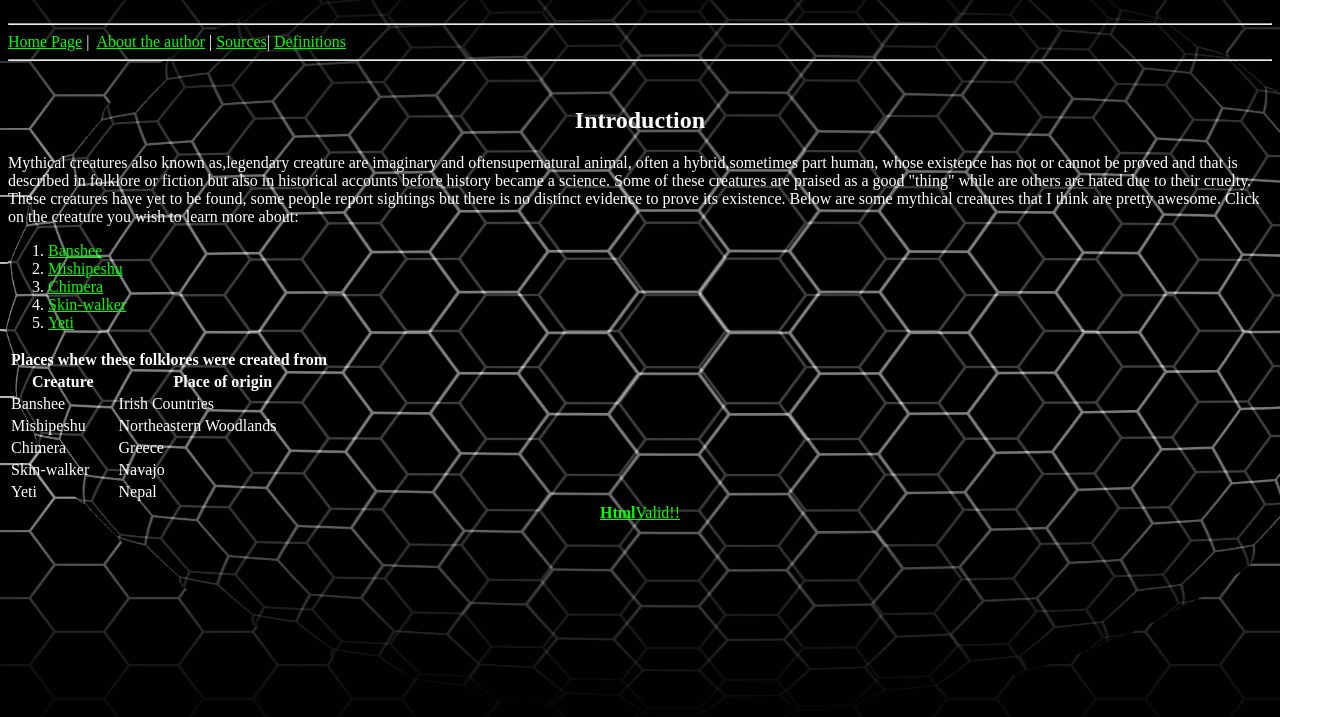
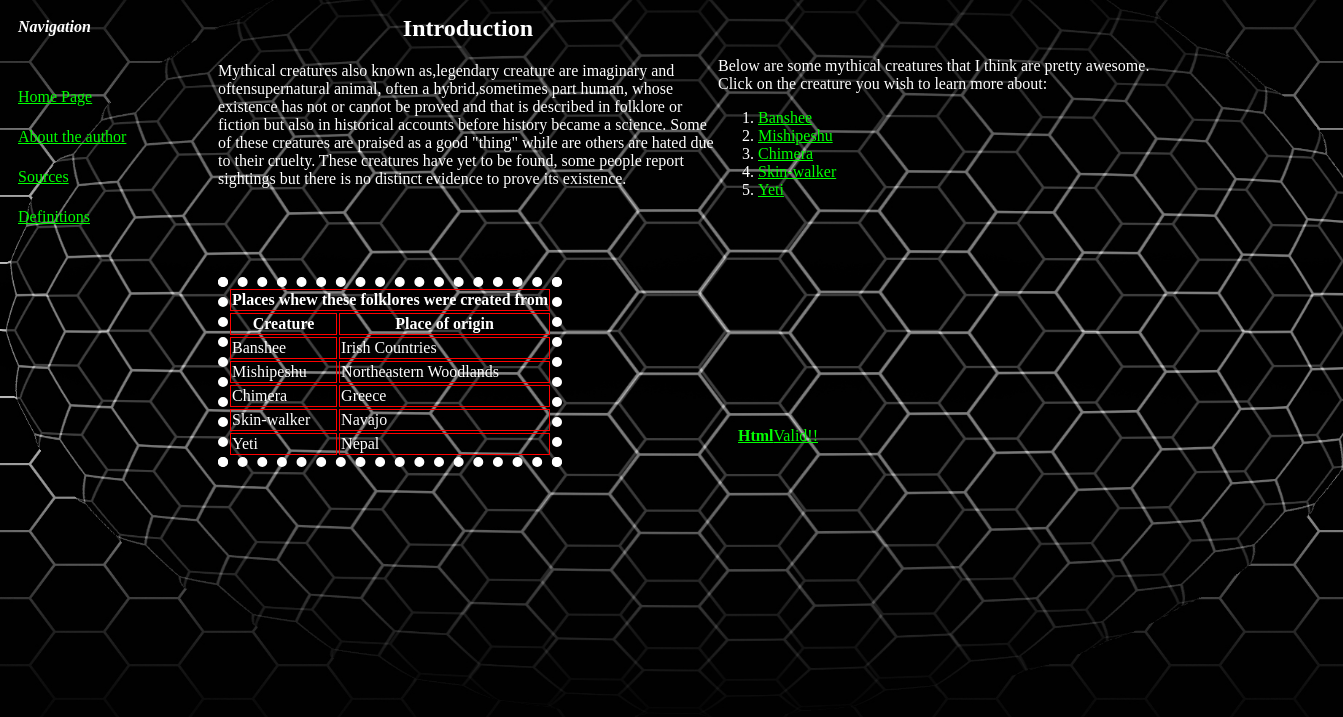
Before and after one commit to Xeneras/website, a plain HTML site: page project/index.html in a window 1280 px wide. Shown: the part 83-800 px from the top of the page, 1343 px wide, since content can reach past the window. Drawn offline with Linux system fonts and the light colour scheme.

Commit message:
Finishing up Index of Project

```diff
--- a/project/index.html
+++ b/project/index.html
@@ -30,22 +30,69 @@ a:visited{
 a:hover:visited{
 		color:#00F;
 }
+#table{
+		text-align:center;
+		border:5px solid #FFF;
+}
+.mini{
+		border:1px solid #F00;
+}
+.wrapper{
+		margin:10px;
+		display:grid;
+		grid-template-columns: 200px 500px 500px 125px;
+		grid-template-rows: 50px 300px 150px 150px;
+}
+.item1{
+		grid-column:1/5;
+		<!--border: 5px solid #0F0;-->
+		margin-top: -30px;
+}
+.item2{
+		grid-row:2/6;
+		line-height: 40px;
+  	<!--border: 5px solid #0F0;-->
+}
+.item3{
+		grid-column:2/3;
+		<!--border: 5px solid #0F0;-->
+}
+.item4{
+		grid-column:3/5;
+		margin-top: 80px;
+		<!--border: 5px solid #0F0;-->
+}
+.item5{
+		grid-column:2/5;
+		<!--border: 5px solid #0F0;-->
+}
+.item6{
+		grid-column:2/5;
+		<!--border: 5px solid #0F0;-->
+}
 </style>
 </head>
 <body>
+  <div class="wrapper">
+		<header class="item1">
+				<h1>Mythical Creatures</h1>
+		</header>
 
-	<h1>Mythical Creatures</h1>
-	<br>
-  <hr>
-  <div>
-	<a href="index.html">Home Page</a> |&nbsp; <a href="aboutme.html"> About the author</a> |&nbsp;<a href="sources.html">Sources</a>|&nbsp;<a href="definitions.html">Definitions</a>
-  </div>
-  <hr>
+		<nav class="item2">
+				<b><I><strong><em><span style="line-height: 100px;">Navigation</span></em></strong></I></b><br>
+				<a href="index.html">Home Page</a> <br>
+				<a href="aboutme.html"> About the author</a> <br>
+				<a href="sources.html">Sources</a> <br>
+				<a href="definitions.html">Definitions</a>
+		</nav>
+		<main class="item3">
 				<br>
 				<h2 style="text-align:center;">Introduction</h2>
+
 Mythical creatures also known as,legendary creature are imaginary and oftensupernatural animal, often a hybrid,sometimes part human, whose existence has not or cannot be proved and that is described in folklore or fiction but also in historical accounts before history became a science. Some of these creatures are praised as a good "thing" while are others are hated due to their cruelty. These creatures have yet to be found, some people report sightings but there is no distinct evidence to prove its existence.
-
-Below are some mythical creatures that I think are pretty awesome. Click on the creature you wish to learn more about:
+		</main>
+		<main class="item4">
+Below are some mythical creatures that I think are pretty awesome.<br> Click on the creature you wish to learn more about:
 				<ol tpye="1">
 						<li><a href="banshee.html">Banshee</a></li>
 						<li><a href="mishipeshu.html">Mishipeshu</a></li>
@@ -53,21 +100,23 @@ Below are some mythical creatures that I think are pretty awesome. Click on the
 						<li><a href="skinwalker.html">Skin-walker</a></li>
 						<li><a href="yeti.html">Yeti</a></li>
 				</ol>
+		</main>
+		<section class="item5">
+				<table style="border: 10px dotted #FFF;">
+						<tr><th class="mini" colspan="2">Places whew these folklores were created from</th></tr>
+				  	<tr><th class="mini">Creature</th><th class="mini">Place of origin</th></tr>
+						<tr><td class="mini">Banshee</td><td class="mini">Irish Countries</td></tr>
+		   			<tr><td class="mini">Mishipeshu</td><td class="mini">Northeastern Woodlands</td></tr>
+		   			<tr><td class="mini">Chimera</td><td class="mini">Greece</td></tr>
+						<tr><td class="mini">Skin-walker</td><td class="mini">Navajo</td></tr>
+						<tr><td class="mini">Yeti</td><td class="mini">Nepal</td></tr>
+				</table>
+		</section>
 
-
-<table>
-<tr><th colspan="2">Places whew these folklores were created from</th></tr>
-<tr><th>Creature</th><th>Place of origin</th></tr>
-<tr><td>Banshee</td><td>Irish Countries</td></tr>
-<tr><td>Mishipeshu</td><td>Northeastern Woodlands</td></tr>
-<tr><td>Chimera</td><td>Greece</td></tr>
-<tr><td>Skin-walker</td><td>Navajo</td></tr>
-<tr><td>Yeti</td><td>Nepal</td></tr>
-</table>
-
-<footer style="text-align: center;">
+<footer style="text-align: right; margin-right:-100px; margin-top=-50px;">
 <a href="http://validator.w3.org/check/referer">
 <strong>Html</strong>Valid!!</a>
 </footer>
+</div>
 </body>
 </html>
```
Lines whose indentation alone changed are shown as unchanged.
